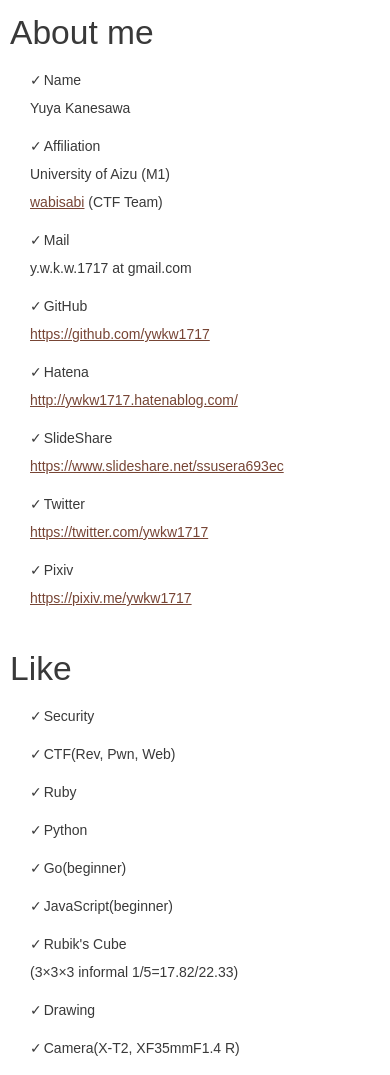
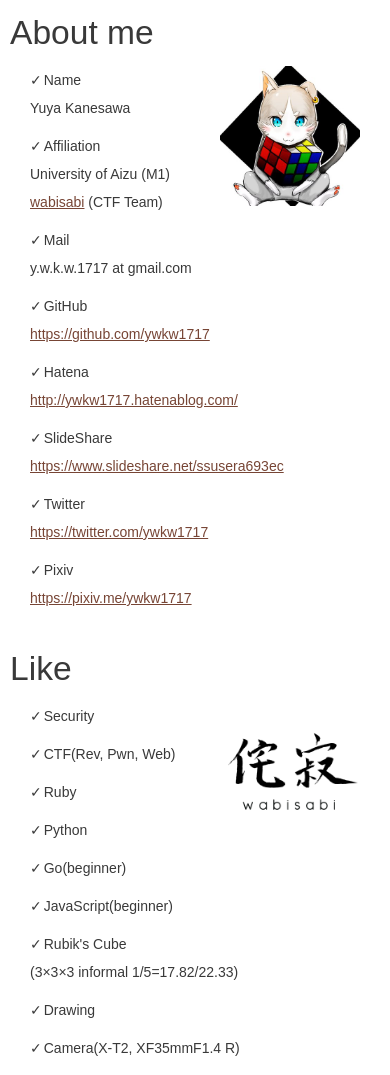
Before and after one commit to ywkw1717/ywkw1717.github.io, a plain HTML site: page index.html in a window 390 px wide. Shown: the top 1075 px of the page. Drawn offline with Linux system fonts and the light colour scheme.

Commit message:
[Modify] place of picture

```diff
--- a/style.css
+++ b/style.css
@@ -90,11 +90,14 @@ a:active {
 }
 
 @media screen and (max-width: 768px) {
-  img {
-    width: 0px;
-  }
-
   html,body {
     font-size: 14px;
   }
+
+  img {
+    position: absolute;
+    margin-left: 15rem;
+    margin-right: 3rem;
+    width: 10rem;
+  }
 }
```
